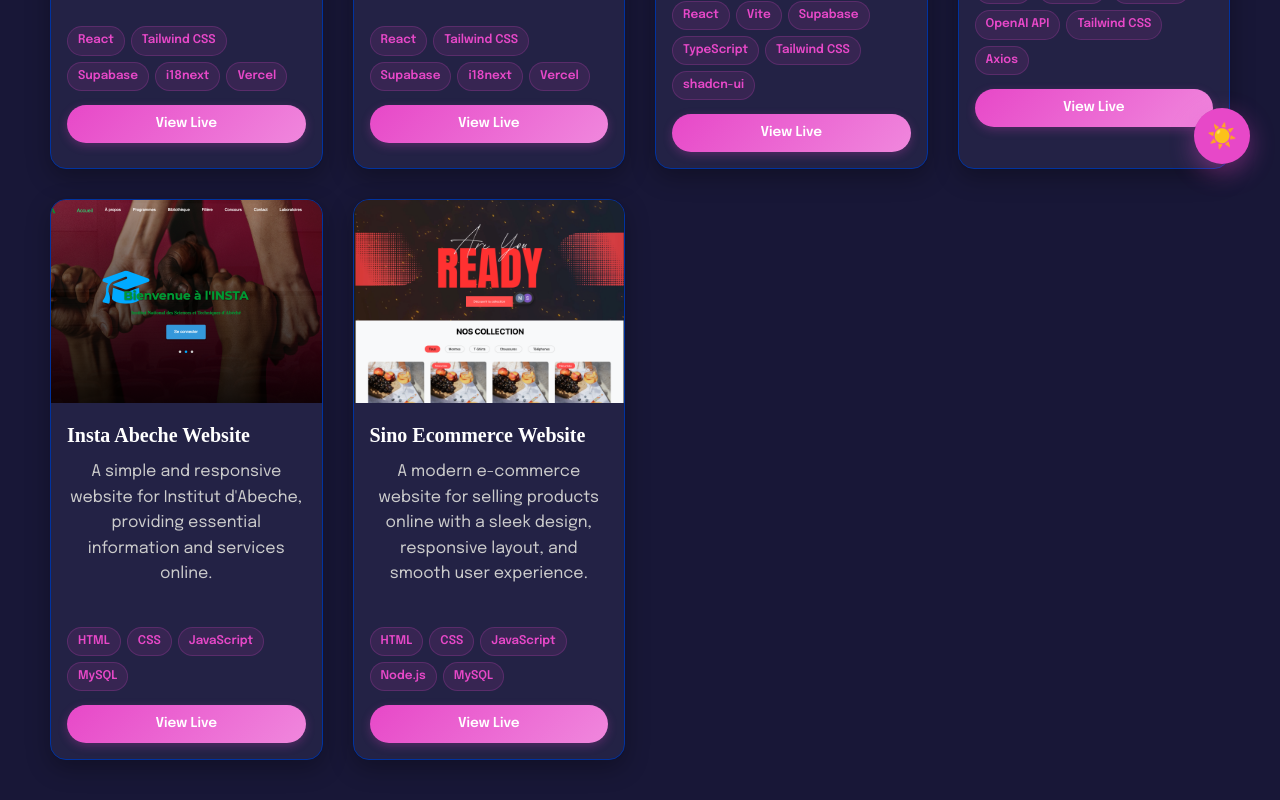
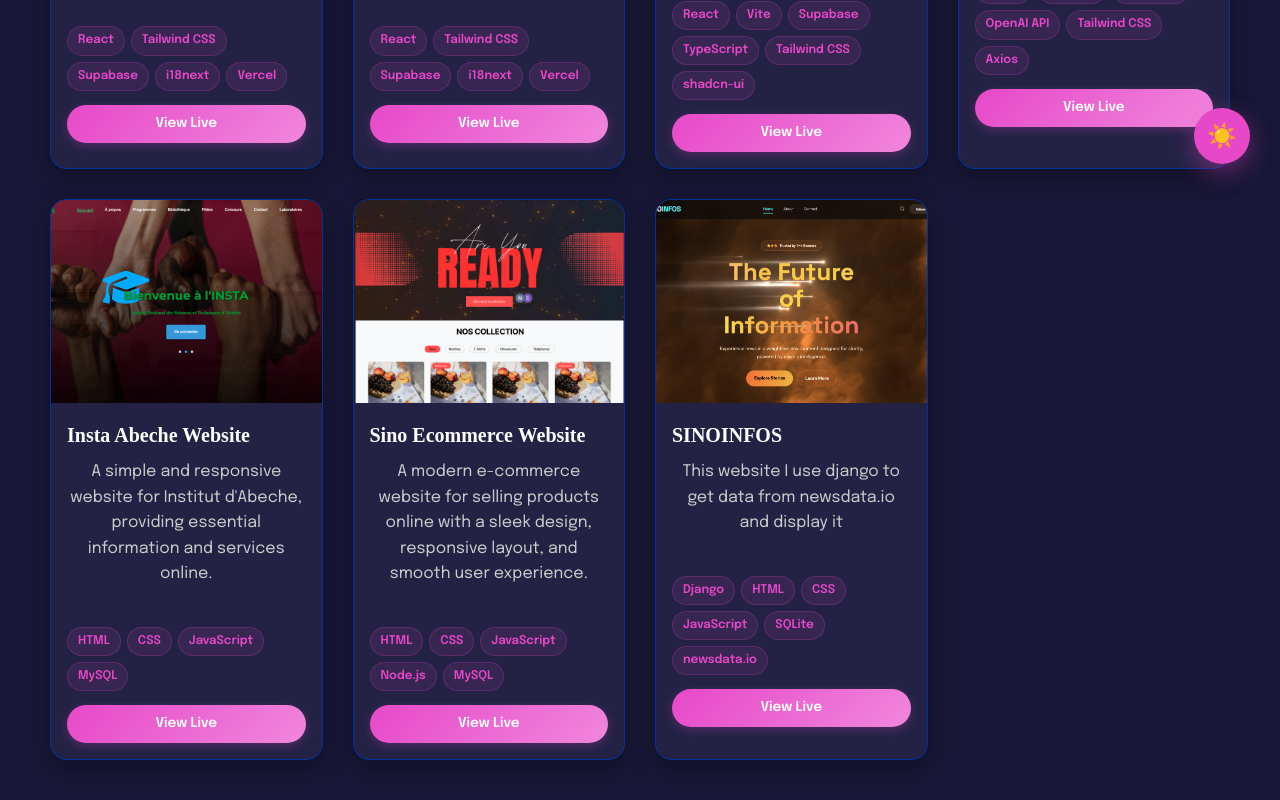
Before and after one commit to sidicksino/SidickPortfolio, a React (Vite) app: page /projects/web in a window 1280 px wide. Shown: the part 606-1406 px from the top of the page. Built offline with nearby package versions, Linux system fonts and the light colour scheme; a web font is replaced by a local one.

Commit message:
feat: Add a new "SINOINFOS" web project with its data, image, and internationalized descriptions.

```diff
--- a/src/data/projectData.js
+++ b/src/data/projectData.js
@@ -8,6 +8,7 @@ import Ecomerce from "../assets/ecomerce.png";
 import PimaDiabetes from "../assets/pima.png";
 import Disease from "../assets/disease.png";
 import AAPT from "../assets/aapt.png";
+import News from "../assets/news.png";
 import ROYAL from "../assets/royal.png";
 
 export const webProjects = [
@@ -88,6 +89,14 @@ export const webProjects = [
     image: SinoEcommerce,
     liveUrl: "https://team-work-30tj.onrender.com/",
     // githubUrl: "https://github.com/sidicksino/team_work",
+  },
+  {
+    id: 7,
+    titleKey: 'projects.items.web.7.title',
+    descriptionKey: 'projects.items.web.7.description',
+    technologies: ["Django", "HTML", "CSS", "JavaScript", "SQLite", "newsdata.io"],
+    image: News,
+    liveUrl: "https://news-7oyn.onrender.com",
   },
 ];
 
--- a/src/locales/en.json
+++ b/src/locales/en.json
@@ -92,6 +92,10 @@
         "6": {
           "title": "Sino Ecommerce Website",
           "description": "A modern e-commerce website for selling products online with a sleek design, responsive layout, and smooth user experience."
+        },
+        "7": {
+          "title": "SINOINFOS",
+          "description": "This website I use django to get data from newsdata.io and display it"
         }
       },
       "ai": {
--- a/src/locales/fr.json
+++ b/src/locales/fr.json
@@ -92,6 +92,10 @@
         "6": {
           "title": "Sino Ecommerce Website",
           "description": "Un site e-commerce moderne pour vendre des produits en ligne avec un design épuré et une expérience fluide."
+        },
+        "7": {
+          "title": "SINOINFOS",
+          "description": "Sur ce site, j'utilise Django pour récupérer des données de newsdata.io et les afficher."
         }
       },
       "ai": {
```
Also changed, not shown: src/assets/news.png (added).
